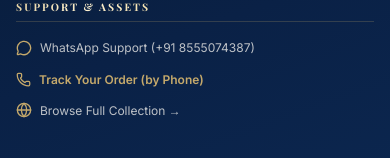
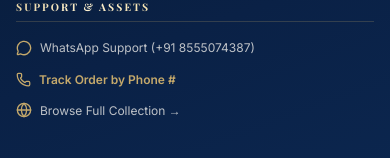
Before and after one commit to creonexviz/devaki, a React (Vite) app: page / in a window 390 px wide. Shown: the part 2915-3073 px from the top of the page. Built offline with nearby package versions, Linux system fonts and the light colour scheme; no server answers; the database is empty; a web font is replaced by a local one.

Commit message:
Update footer order tracking link to concise Track Order by Phone # wording

```diff
--- a/src/components/Footer.jsx
+++ b/src/components/Footer.jsx
@@ -70,7 +70,7 @@ const Footer = () => {
             <li>
               <Link to="/track-order" className="footer__link" style={{ color: 'var(--color-gold)', fontWeight: 600 }}>
                 <Phone size={15} />
-                <span>Track Your Order (by Phone)</span>
+                <span>Track Order by Phone #</span>
               </Link>
             </li>
             <li>
```
